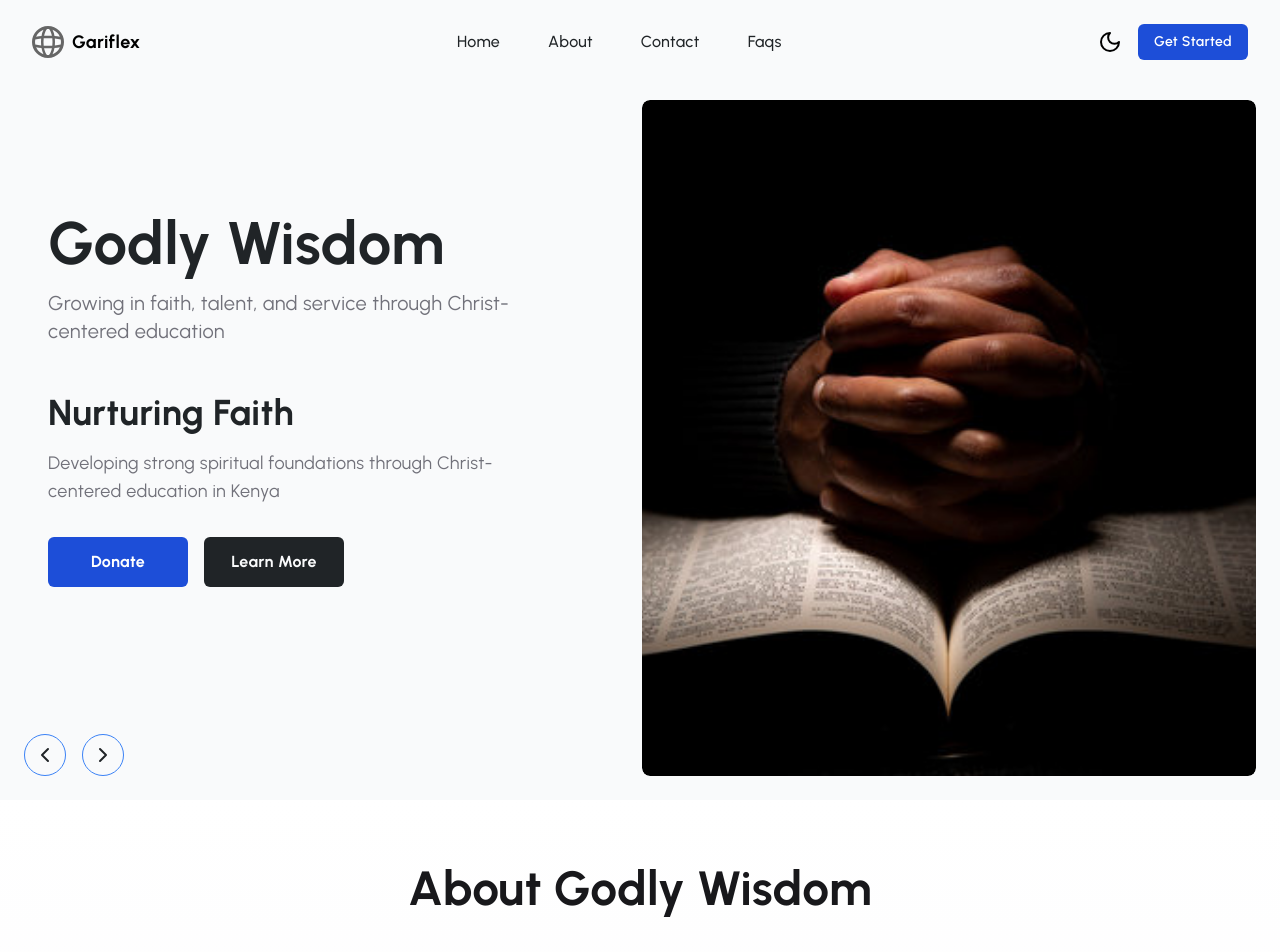
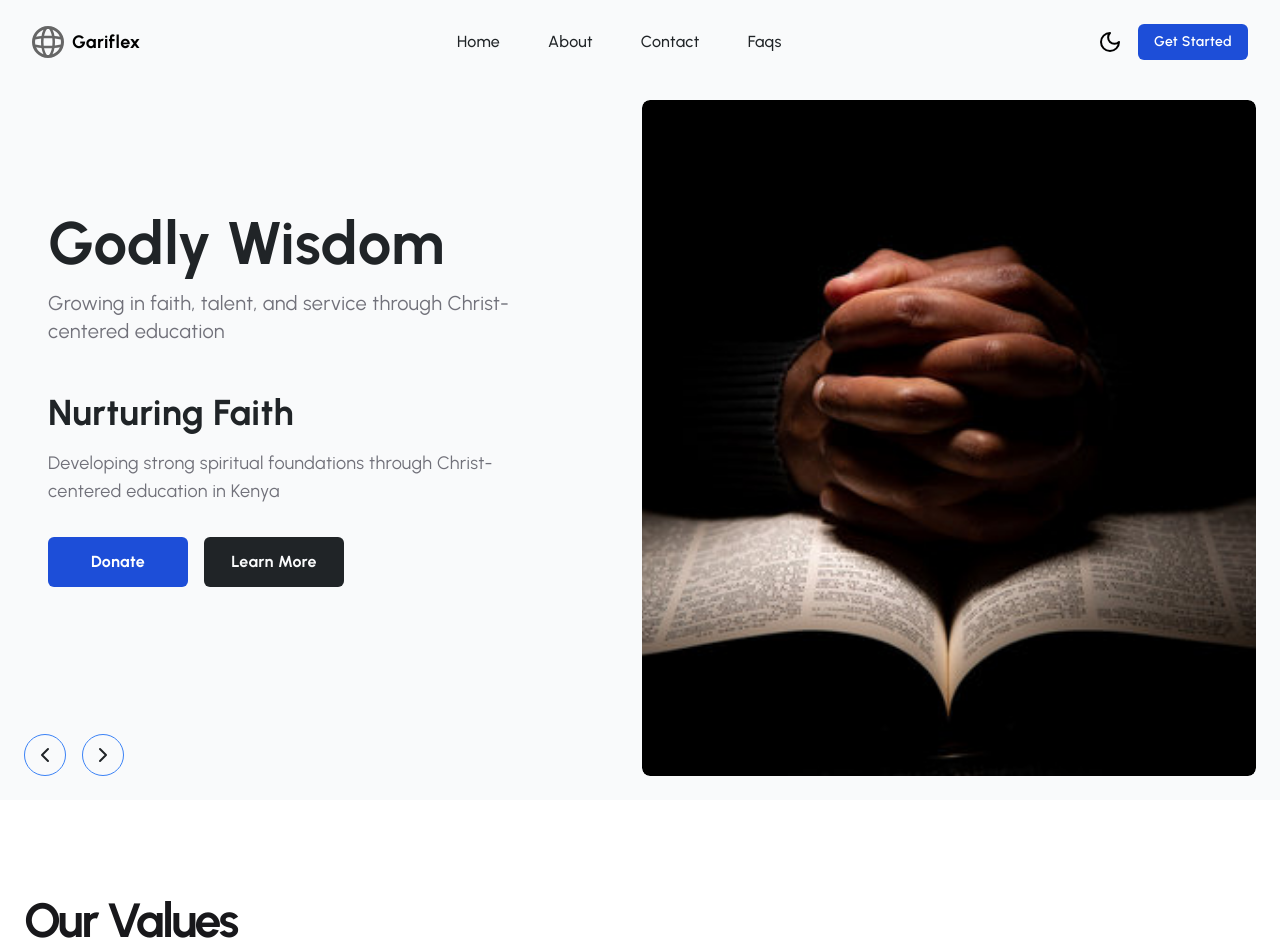
Before and after one commit to K-njeru/godly, a Next.js app: page / in a window 1280 px wide. Shown: the top 952 px of the page. Built offline with nearby package versions, Linux system fonts and the light colour scheme.

Commit message:
`Removed AboutUsSection import and usage from Page component`

```diff
--- a/src/app/page.tsx
+++ b/src/app/page.tsx
@@ -2,7 +2,6 @@
 import Navbar from '@/components/Navbar'
 import HeroSection from "@/components/HeroSection";
 import { Footer } from '@/components/footer';
-import AboutUsSection from '@/components/AboutUsSection';
 import AboutSection from '@/components/AboutSection';
 
 
@@ -11,7 +10,6 @@ export default function Page() {
     <>
       <Navbar />
       <HeroSection />
-      <AboutUsSection />
       <AboutSection />
       <Footer />
 
```
